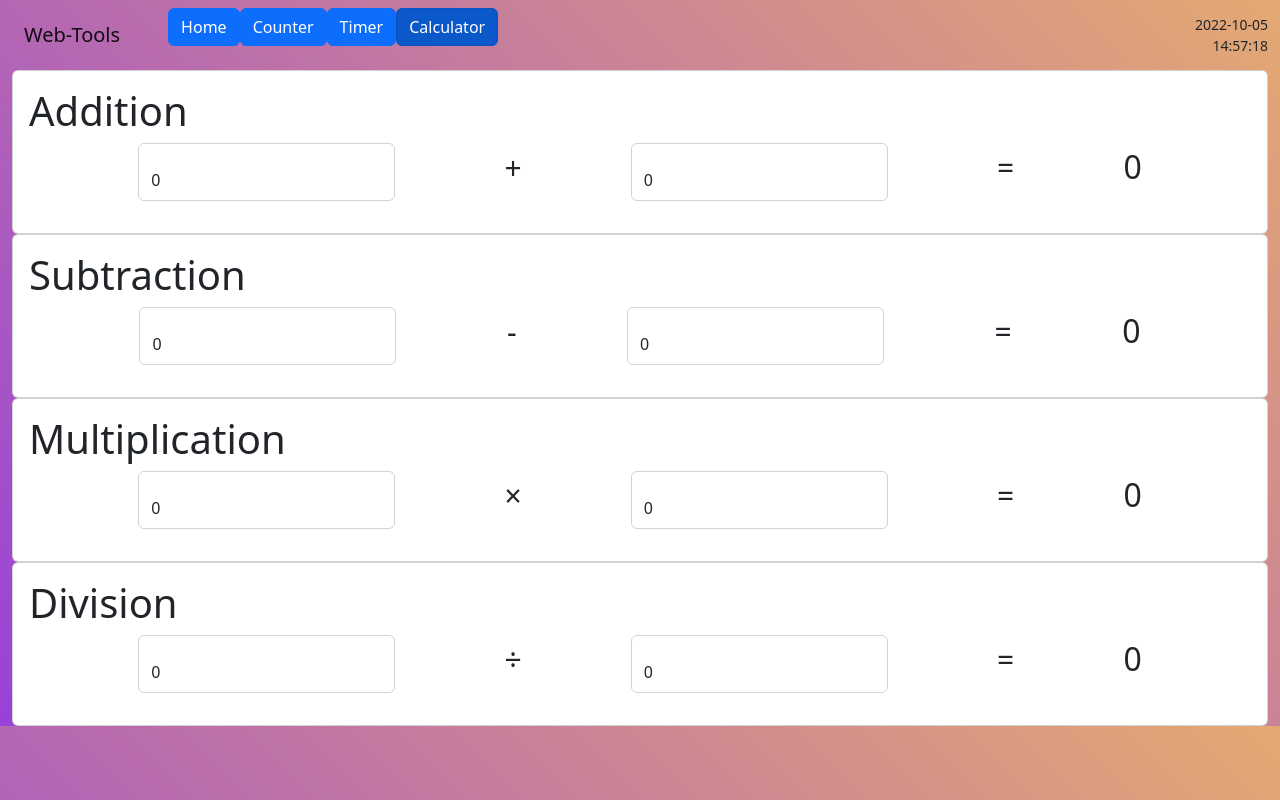
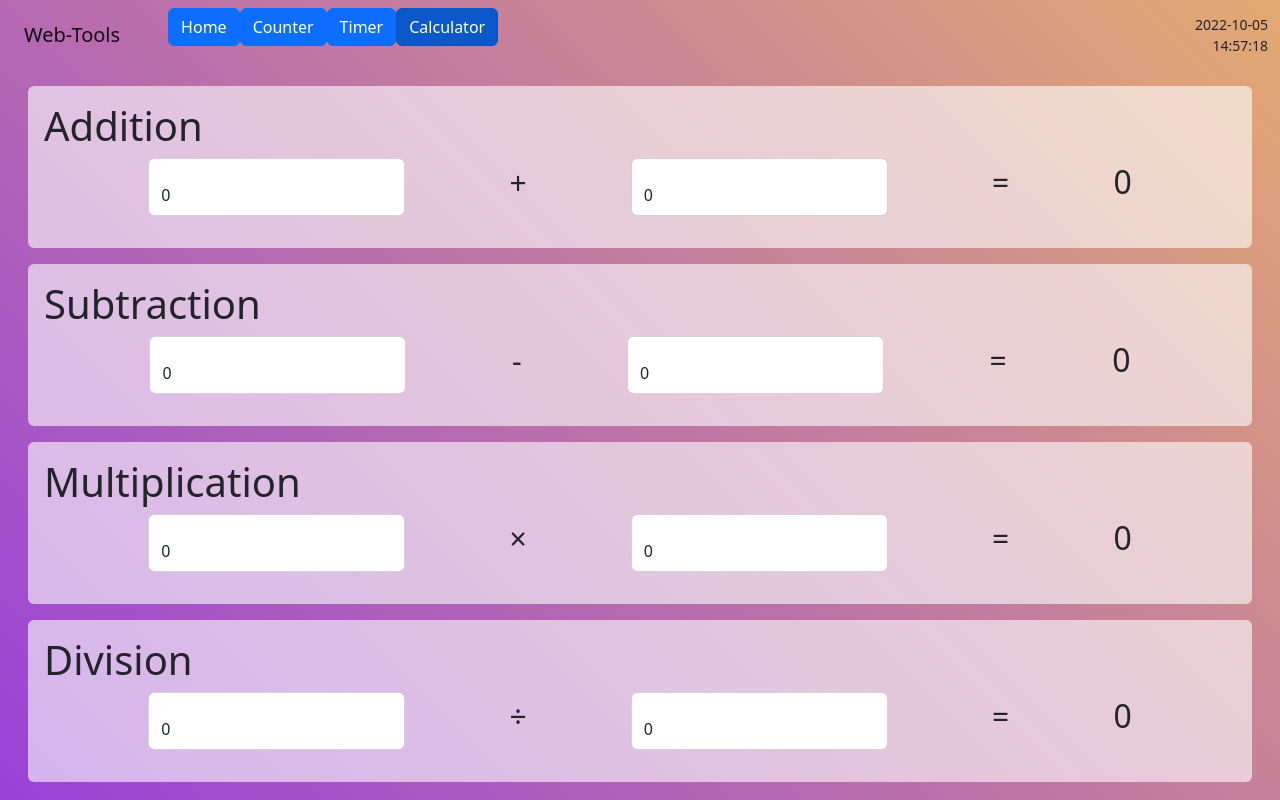
Before and after one commit to kazumasasama/web-tools-react, a React (Create React App) app: page /calculator in a window 1280 px wide. Built offline with nearby package versions, Linux system fonts and the light colour scheme.

Commit message:
improve style

```diff
--- a/src/components/FourArithmetic.js
+++ b/src/components/FourArithmetic.js
@@ -13,7 +13,7 @@ function FourArithmetic() {
 
   return (
     <div>
-      <Card>
+      <Card className="function-container">
         <Card.Body>
           <Card.Title><h1>Addition</h1></Card.Title>
           <Form className="d-flex justify-content-evenly">
@@ -43,7 +43,7 @@ function FourArithmetic() {
           </Form>
         </Card.Body>
       </Card>
-      <Card>
+      <Card className="function-container">
         <Card.Body>
           <Card.Title><h1>Subtraction</h1></Card.Title>
           <Form className="d-flex justify-content-evenly">
@@ -73,7 +73,7 @@ function FourArithmetic() {
           </Form>
         </Card.Body>
       </Card>
-      <Card>
+      <Card className="function-container">
         <Card.Body>
           <Card.Title><h1>Multiplication</h1></Card.Title>
           <Form className="d-flex justify-content-evenly">
@@ -103,7 +103,7 @@ function FourArithmetic() {
           </Form>
         </Card.Body>
       </Card>
-      <Card>
+      <Card className="function-container">
         <Card.Body>
           <Card.Title><h1>Division</h1></Card.Title>
           <Form className="d-flex justify-content-evenly">
--- a/src/components/MinTimer.js
+++ b/src/components/MinTimer.js
@@ -44,7 +44,7 @@ function MinTimer() {
 
   return (
     <div>
-      <Card>
+      <Card className="function-container">
         <Card.Body>
           <Card.Title><h1>Min Timer</h1></Card.Title>
             <Form>
--- a/src/components/SecTimer.js
+++ b/src/components/SecTimer.js
@@ -29,7 +29,7 @@ function SecTimer() {
 
   return (
     <div>
-      <Card>
+      <Card className="function-container">
         <Card.Body>
           <Card.Title><h1>Sec Timer</h1></Card.Title>
             <Form className='mb-4'>
--- a/src/components/TapCounter.js
+++ b/src/components/TapCounter.js
@@ -9,7 +9,7 @@ function TapCounter() {
   }
 
   return (
-    <Card>
+    <Card className="function-container">
       <Card.Body>
         <Card.Title><h1>Tap Counter</h1></Card.Title>
         <div className='d-flex justify-content-evenly'>
--- a/src/components/TextCounter.js
+++ b/src/components/TextCounter.js
@@ -10,7 +10,7 @@ function TextCounter() {
   // }
   return (
     <div>
-      <Card>
+      <Card className="function-container">
         <Card.Body>
           <Card.Title>
             <h1>Text Counter</h1>
--- a/src/index.css
+++ b/src/index.css
@@ -1,5 +1,9 @@
+html, body, #app, #app>div {
+  height: 100%
+}
 body {
   background: linear-gradient(-135deg, #E4A972, #9941D8);
+  height: 100%;
 }
 li {
   list-style: none;
@@ -15,3 +19,10 @@ li {
   margin-top: 2px;
   font-size: 30px;
 }
+.card {
+  background-color: rgba(255, 255, 255, 0.6);
+  border: none;
+}
+.function-container {
+  margin: 16px;
+}
```
